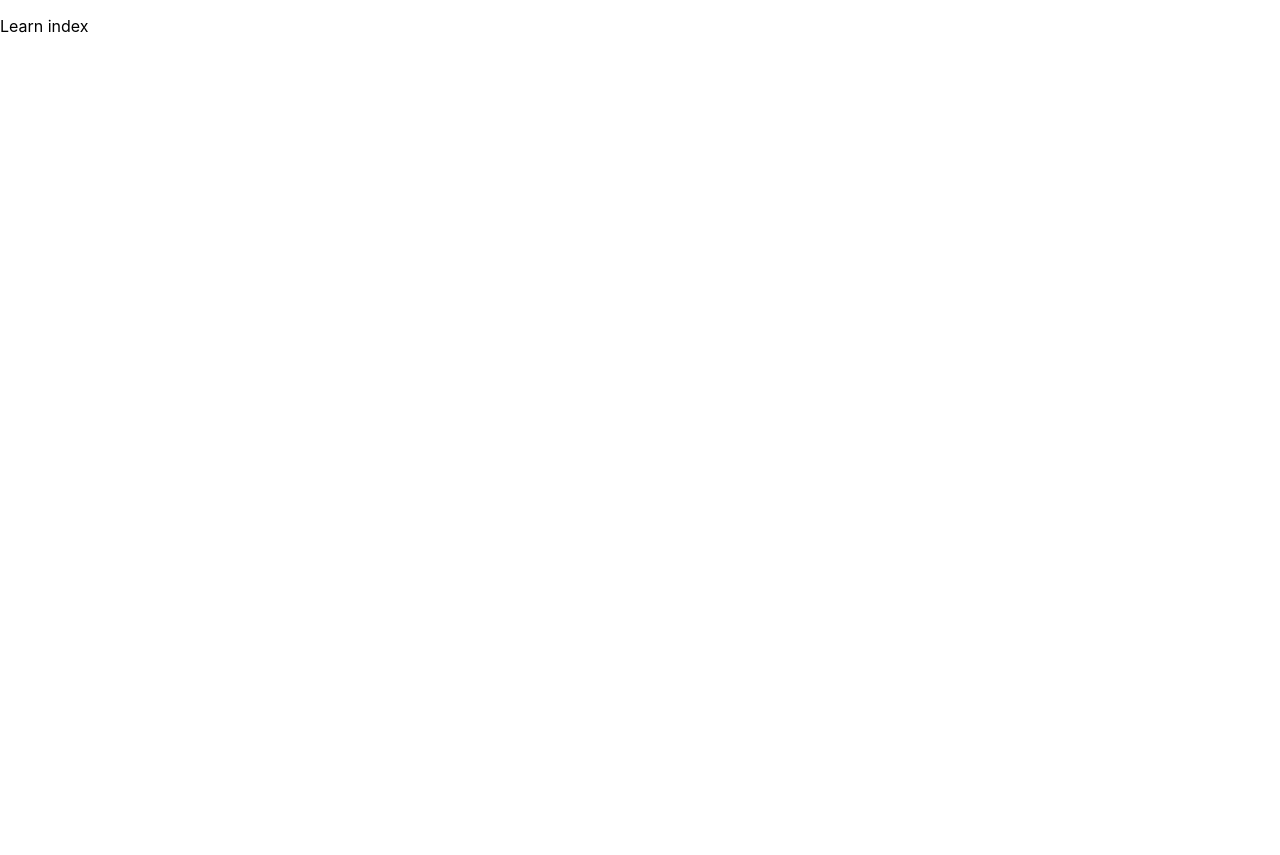
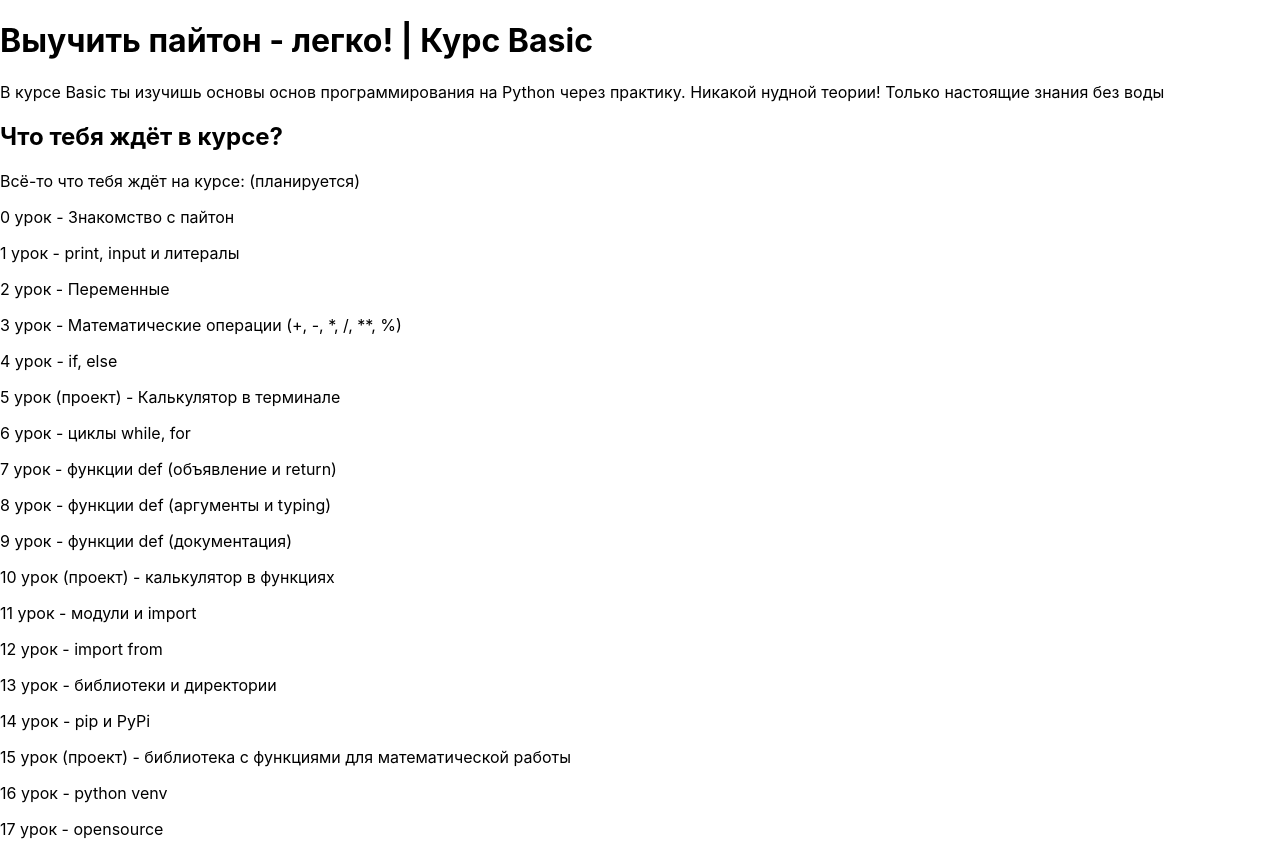
Before and after one commit to bleudev/hello-world-site, a Next.js app: page /learn in a window 1280 px wide. Before the commit the page ends 800 px from the top, so only its background shows below. Built offline with nearby package versions, Linux system fonts and the light colour scheme.

Commit message:
Update index learn

```diff
--- a/pages/learn/index.js
+++ b/pages/learn/index.js
@@ -9,7 +9,29 @@
                 <link rel="icon" href="/favicon.ico" />
             </Head>
             <main>
-                <p>Learn index</p>
+                <h1>Выучить пайтон - легко! | Курс Basic</h1>
+                <p>В курсе Basic ты изучишь основы основ программирования на Python через практику. Никакой нудной теории! Только настоящие знания без воды</p>
+                <h2>Что тебя ждёт в курсе?</h2>
+                <p>Всё-то что тебя ждёт на курсе: (планируется)</p>
+
+                <p>0 урок - Знакомство с пайтон</p>
+                <p>1 урок - print, input и литералы</p>
+                <p>2 урок - Переменные</p>
+                <p>3 урок - Математические операции (+, -, *, /, **, %)</p>
+                <p>4 урок - if, else</p>
+                <p>5 урок (проект) - Калькулятор в терминале</p>
+                <p>6 урок - циклы while, for</p>
+                <p>7 урок - функции def (объявление и return)</p>
+                <p>8 урок - функции def (аргументы и typing)</p>
+                <p>9 урок - функции def (документация)</p>
+                <p>10 урок (проект) - калькулятор в функциях</p>
+                <p>11 урок - модули и import</p>
+                <p>12 урок - import from</p>
+                <p>13 урок - библиотеки и директории</p>
+                <p>14 урок - pip и PyPi</p>
+                <p>15 урок (проект) - библиотека с функциями для математической работы</p>
+                <p>16 урок - python venv</p>
+                <p>17 урок - opensource</p>
             </main>
         </div>
     )
```
